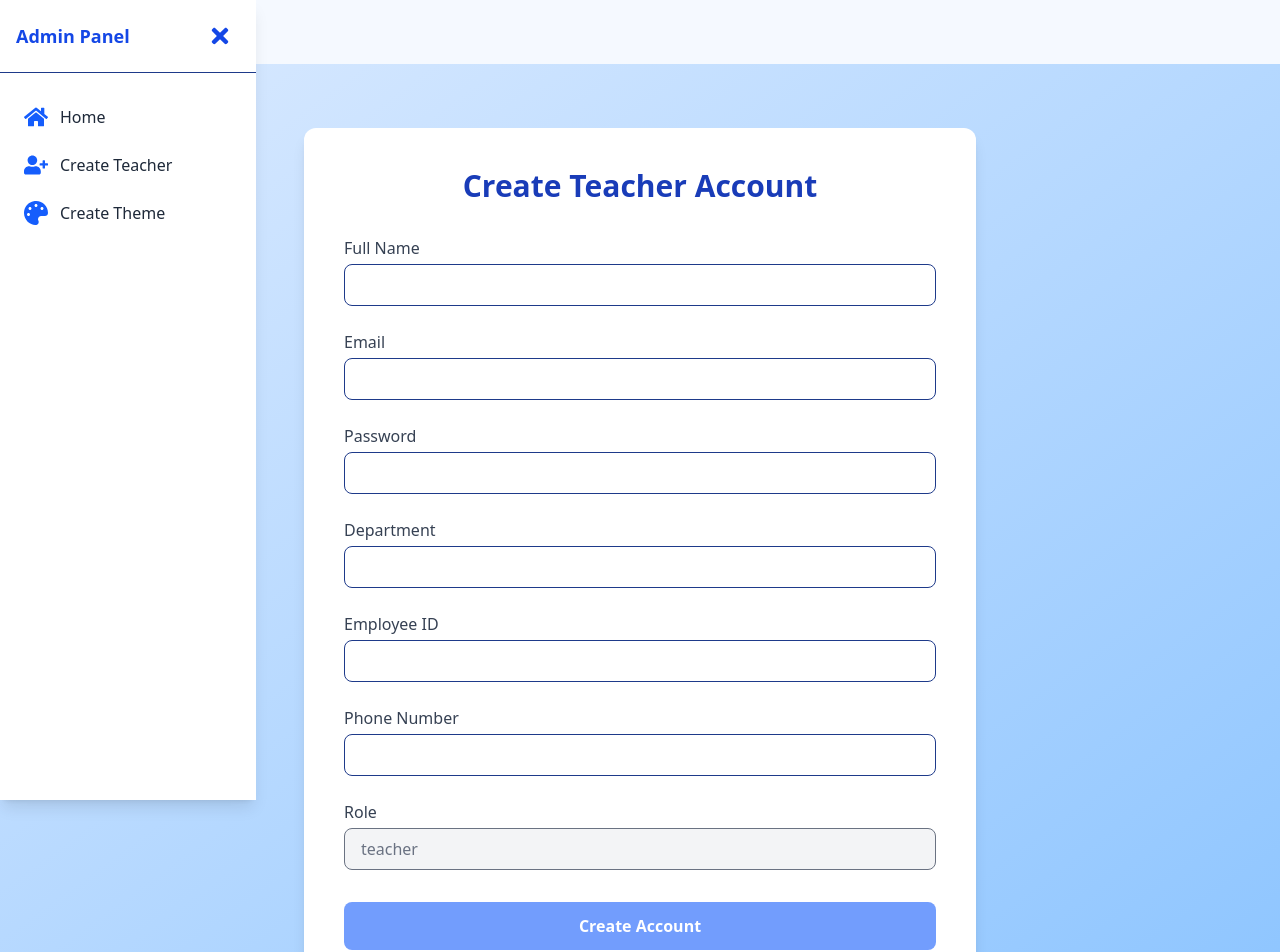
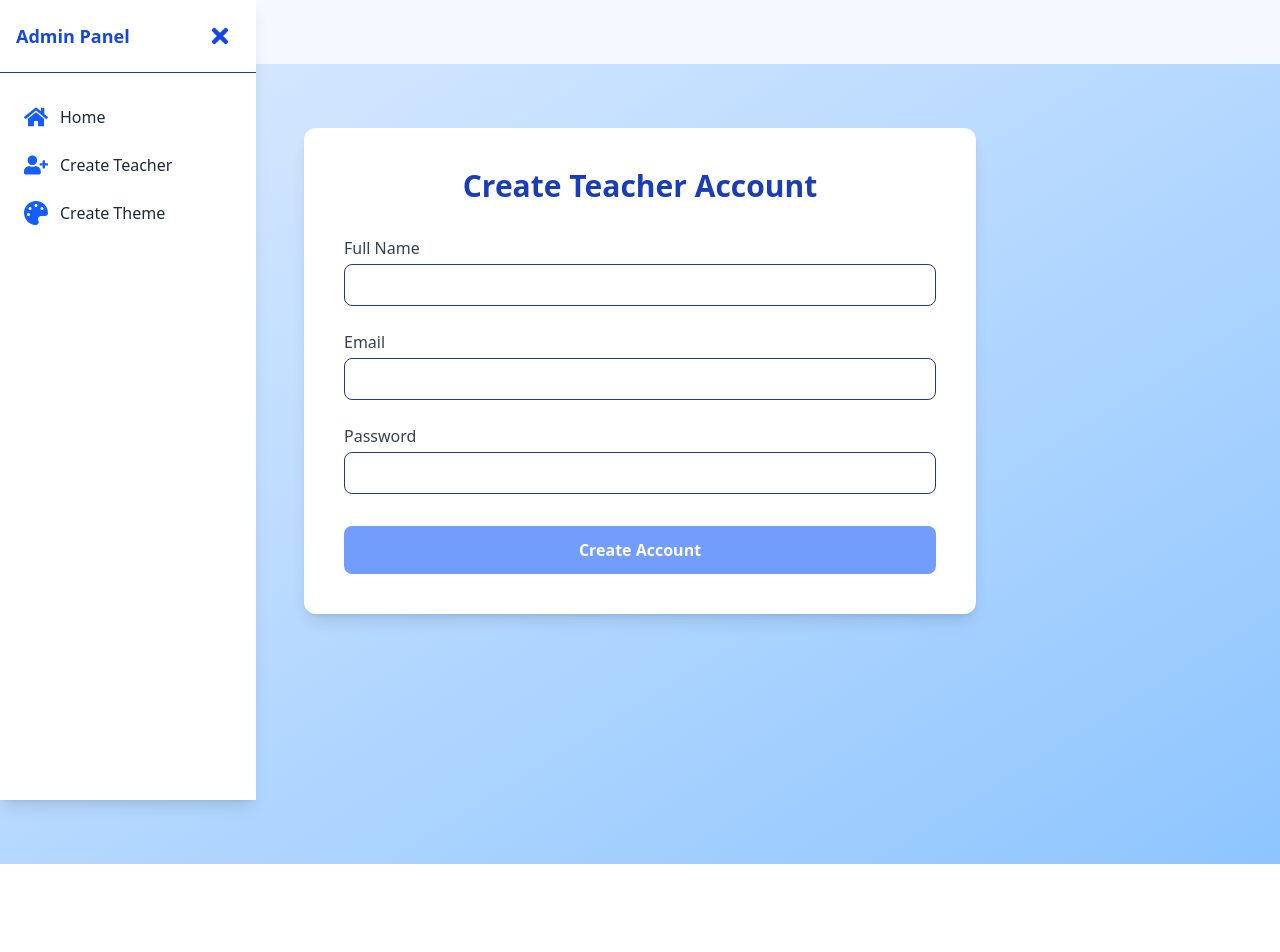
Before and after one commit to gia-thinh-nguyen/FIT2101-Team7-2, a Next.js app in the folder lms-team7/: page /admin/createTeacher in a window 1280 px wide. Shown: the top 952 px of the page. After the commit the page ends 864 px from the top, so only its background shows below. Built offline with nearby package versions, Linux system fonts and the light colour scheme.

Commit message:
<feat>(admin): changed the createTeacher form to only take in username, email and password

```diff
--- a/lms-team7/app/(routes)/admin/createTeacher/page.jsx
+++ b/lms-team7/app/(routes)/admin/createTeacher/page.jsx
@@ -37,46 +37,6 @@ const page = () => {
                 className="w-full px-4 py-2 border rounded-lg focus:outline-none focus:ring-2 focus:ring-blue-400"
               />
             </div>
-            <div>
-              <label htmlFor="department" className="block text-gray-700 font-medium mb-1">Department</label>
-              <input
-                type="text"
-                id="department"
-                name="department"
-                required
-                className="w-full px-4 py-2 border rounded-lg focus:outline-none focus:ring-2 focus:ring-blue-400"
-              />
-            </div>
-            <div>
-              <label htmlFor="employeeId" className="block text-gray-700 font-medium mb-1">Employee ID</label>
-              <input
-                type="text"
-                id="employeeId"
-                name="employeeId"
-                required
-                className="w-full px-4 py-2 border rounded-lg focus:outline-none focus:ring-2 focus:ring-blue-400"
-              />
-            </div>
-            <div>
-              <label htmlFor="phone" className="block text-gray-700 font-medium mb-1">Phone Number</label>
-              <input
-                type="tel"
-                id="phone"
-                name="phone"
-                className="w-full px-4 py-2 border rounded-lg focus:outline-none focus:ring-2 focus:ring-blue-400"
-              />
-            </div>
-            <div>
-              <label htmlFor="role" className="block text-gray-700 font-medium mb-1">Role</label>
-              <input
-                type="text"
-                id="role"
-                name="role"
-                value="teacher"
-                readOnly
-                className="w-full px-4 py-2 border rounded-lg bg-gray-100 text-gray-500 cursor-not-allowed"
-              />
-            </div>
           </div>
           <button
             type="submit"
--- a/package.json
+++ b/package.json
@@ -1,6 +1,9 @@
 {
   "dependencies": {
     "daisyui": "^5.1.10",
-    "mongoose": "^8.18.0"
+    "lucide-react": "^0.544.0",
+    "mongoose": "^8.18.0",
+    "react-icons": "^5.5.0",
+    "recharts": "^3.2.1"
   }
 }
```
Also changed, not shown: 1 other file (tests, documents, lock files or other folders).
